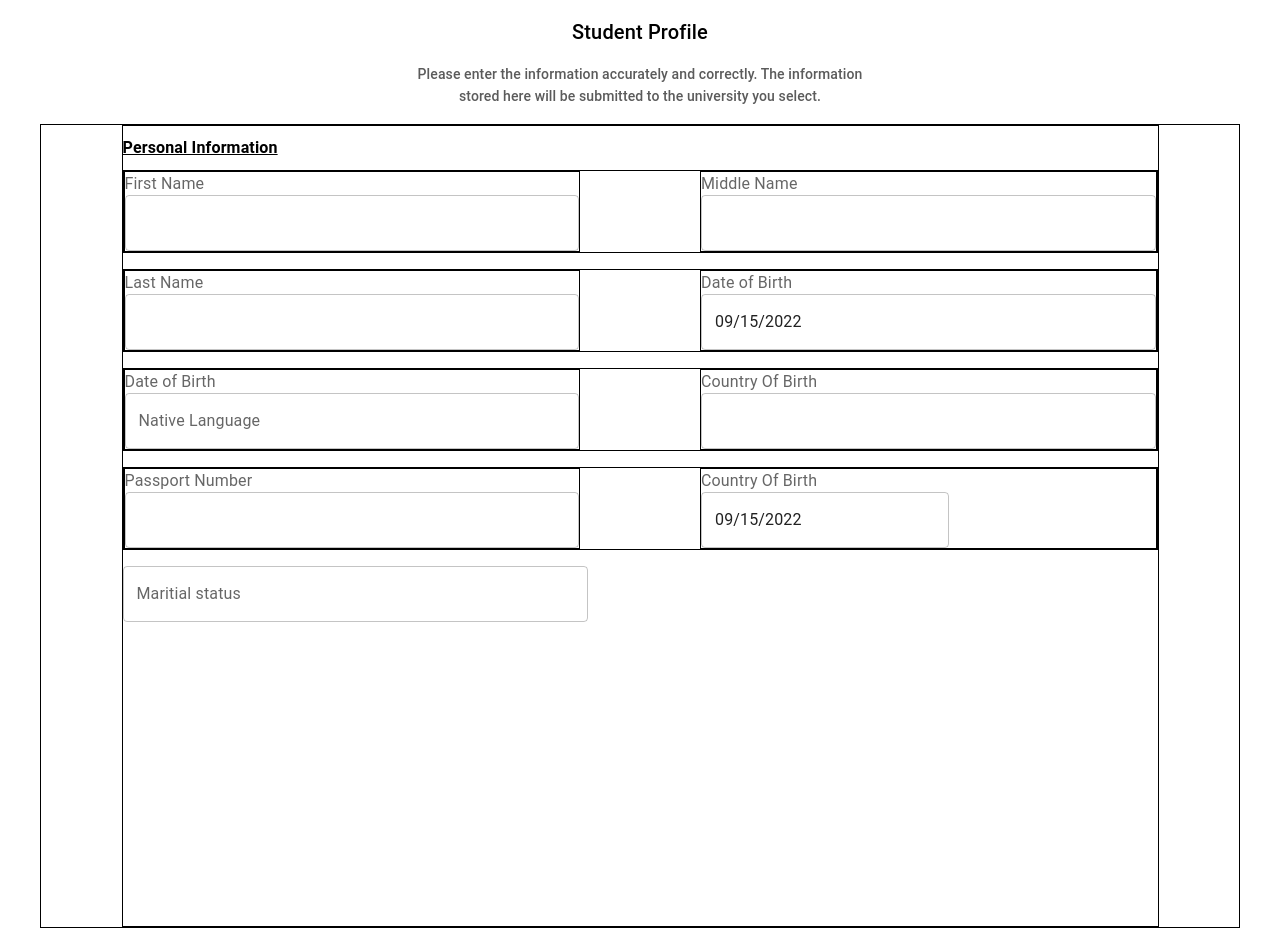
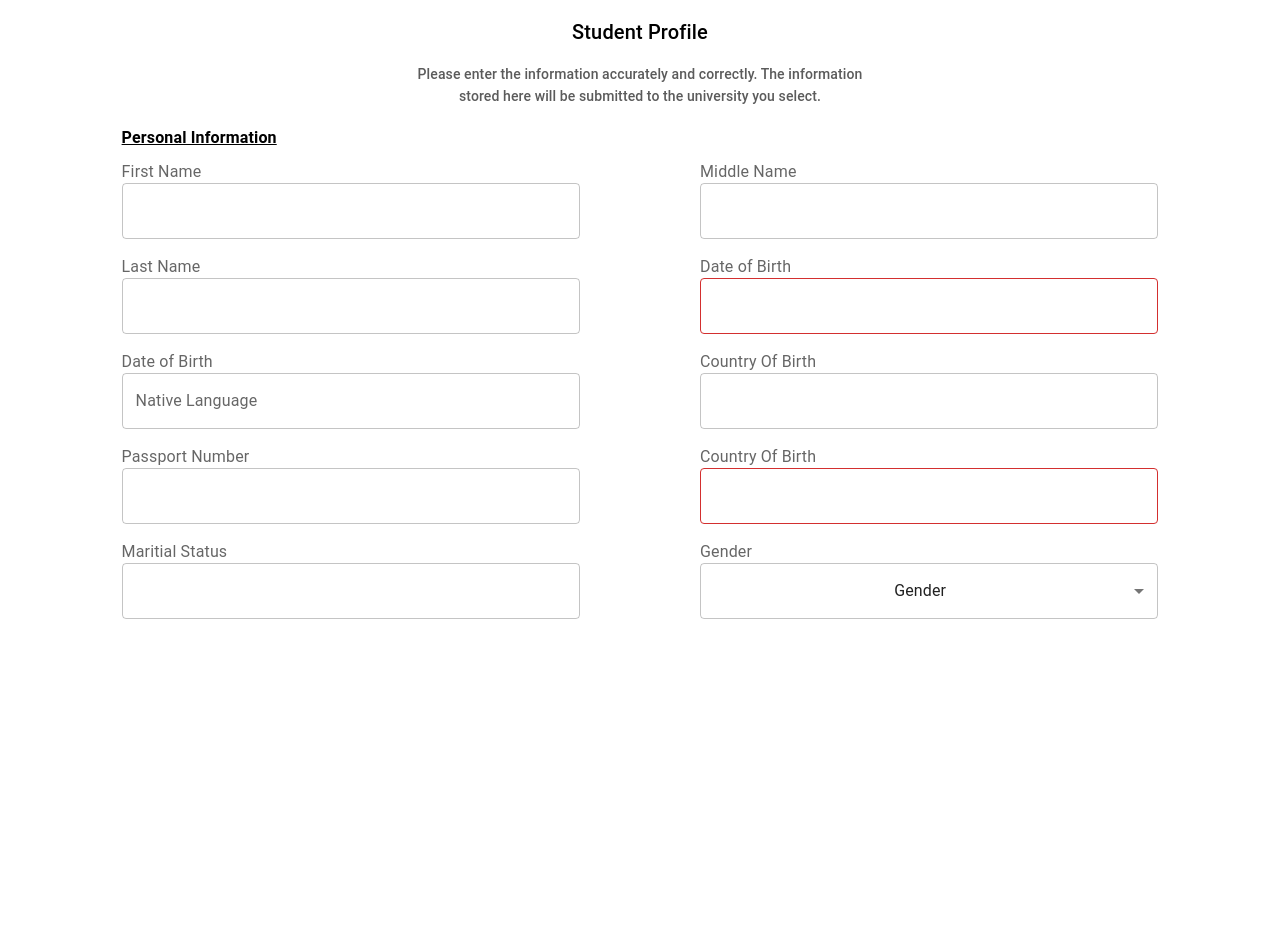
Before and after one commit to cecililu/studentform, a React (Create React App) app: page / in a window 1280 px wide. Built offline with nearby package versions, Linux system fonts and the light colour scheme.

Commit message:
added select feild for gender

```diff
--- a/src/Form.js
+++ b/src/Form.js
@@ -6,7 +6,8 @@ import { LocalizationProvider } from '@mui/x-date-pickers'
 import { AdapterDateFns } from '@mui/x-date-pickers/AdapterDateFns'
 import { Personal } from './Personal';
 export const Form = () => {
-  const [selectedDate, setselectedDate] = useState()
+  const [selectedDate, setselectedDate] = useState('')
+  const [gender, setGender] = useState("")
   return (
     <LocalizationProvider dateAdapter={AdapterDateFns}>
     <div>
@@ -21,9 +22,9 @@ export const Form = () => {
         </Typography>
       </div>
 
-  <Container  sx={{mt:4,mx:1,margin:'auto',border:1}}>
+  <Container  sx={{mt:4,mx:1,margin:'auto'}}>
 
-     <Personal setselectedDate={setselectedDate}  selectedDate={selectedDate}/>
+     <Personal setselectedDate={setselectedDate}  selectedDate={selectedDate} gender={gender} setGender={setGender}/>
 
   </Container>
   </div>
--- a/src/Personal.js
+++ b/src/Personal.js
@@ -1,4 +1,4 @@
-import { autocompleteClasses, Box, InputLabel, Stack, TextField, Typography } from "@mui/material"
+import { autocompleteClasses, Box, InputLabel, MenuItem, Select, Stack, TextField, Typography } from "@mui/material"
 import { DatePicker } from "@mui/x-date-pickers"
 // import SelectUnstyled from '@mui/base/SelectUnstyled';
 // import OptionUnstyled from '@mui/base/OptionUnstyled';
@@ -6,75 +6,95 @@ import { DatePicker } from "@mui/x-date-pickers"
 
 import React from 'react'
 
-export const Personal = ({selectedDate, setselectedDate}) => {
+
+export const Personal = ({selectedDate, setselectedDate,gender,setGender}) => {
+
+
+
   return (
-  <Box  alignItems="center" minHeight="100vh" sx={{border: 1 ,width:'90%',margin:'auto'}}>
+  <Box  alignItems="center" minHeight="100vh" sx={{width:'90%',margin:'auto'}}>
   <Typography align='left' variant="subtitle1" component="h2" sx={{my:1,fontWeight: 'bold',textDecoration: 'underline'}} >
     Personal Information
   </Typography>
- <Stack direction='row' columnGap={15} justifyContent='start' sx={{mb:2,border:1}}>
+ <Stack direction='row' columnGap={15} justifyContent='start' sx={{mb:2,}}>
 
-    <Stack direction='column' alignItems="start" sx={{border: 1, width:'45%' }}>
+    <Stack direction='column' alignItems="start" sx={{ width:'45%' }}>
     <InputLabel>First Name</InputLabel>
     <TextField sx ={{ width:'100%' }} name='first-name' id="outlined-basic"  variant="outlined"  />
     </Stack>
 
 
-    <Stack direction='column' alignItems="start" sx={{border: 1,width:'45%' }}>
+    <Stack direction='column' alignItems="start" sx={{width:'45%' }}>
     <InputLabel>Middle Name</InputLabel>
     <TextField sx={{width:'100%'}} name='middle-name' id="outlined-basic"  variant="outlined"/>
     </Stack>
 </Stack>
 
-  <Stack direction='row' columnGap={15} justifyContent='start' sx={{mb:2,border:1}}>
+  <Stack direction='row' columnGap={15} justifyContent='start' sx={{mb:2,}}>
 
-        <Stack direction='column' alignItems="start" sx={{border: 1, width:'45%' }}>
+        <Stack direction='column' alignItems="start" sx={{ width:'45%' }}>
         <InputLabel htmlFor="last-name">Last Name</InputLabel>
         <TextField  sx ={{width:'100%' }} name='last-name' id="outlined-basic"  variant="outlined" />
         </Stack>
 
-        <Stack direction='column' alignItems="start" sx={{border: 1, width:'45%' }}>
+        <Stack direction='column' alignItems="start" sx={{ width:'45%' }}>
             <InputLabel htmlFor="dob"> Date of Birth</InputLabel>
             <DatePicker id='dob' sx={{width:'100%' }}  renderInput={(params)=><TextField {...params} sx={{width: '100%'}}/>}
             value={selectedDate} onChange={(newvalue)=> setselectedDate(newvalue)}/>
        </Stack>
   </Stack>
 
-  <Stack direction='row' columnGap={15} justifyContent='start' sx={{mb:2,border:1}}>
+  <Stack direction='row' columnGap={15} justifyContent='start' sx={{mb:2}}>
 
 
-    <Stack direction='column' alignItems="start" sx={{border: 1, width:'45%' }}>
+    <Stack direction='column' alignItems="start" sx={{ width:'45%' }}>
         <InputLabel> Date of Birth</InputLabel>
         <TextField sx ={{width:'100%' }} id="outlined-basic" label="Native Language" variant="outlined"  />
     </Stack>
 
-    <Stack direction='column' alignItems="start" sx={{border: 1, width:'45%' }}>
+    <Stack direction='column' alignItems="start" sx={{ width:'45%' }}>
         <InputLabel htmlFor="country"> Country Of Birth</InputLabel>
         <TextField sx={{width:'100%'}} id="outlined-basic" name='country' variant="outlined"/>
     </Stack>
   </Stack>
 
 
-  <Stack direction='row' columnGap={15} justifyContent='start' sx={{mb:2,border:1}}>
-       <Stack direction='column' alignItems="start" sx={{border: 1, width:'45%' }}>
+  <Stack direction='row' columnGap={15} justifyContent='start' sx={{mb:2,}}>
+       <Stack direction='column' alignItems="start" sx={{ width:'45%' }}>
             <InputLabel htmlFor="pass"> Passport Number</InputLabel>
            <TextField  sx ={{width:'100%' }} name='pass' id="outlined-basic"  variant="outlined" />
        </Stack>
 
-       <Stack direction='column' alignItems="start" sx={{border: 1, width:'45%' }}>
+       <Stack direction='column' alignItems="start" sx={{ width:'45%' }}>
             <InputLabel htmlFor="pass-exp"> Country Of Birth</InputLabel>
-            <DatePicker name='pass-exp' sx={{width:'100px' }}   renderInput={(params)=><TextField {...params}/>}
+            <DatePicker name='pass-exp' sx={{width:'100px' }}   renderInput={(params)=><TextField {...params} sx={{width: '100%'}}/>}
             value={selectedDate} onChange={(newvalue)=> setselectedDate(newvalue)}/>
         </Stack>
   </Stack>
 
-  <Stack direction='row' spacing={7} justifyContent='start' sx={{mb:2}}>
-   <TextField  sx ={{width:'45%' }} id="outlined-basic" label="Maritial status" variant="outlined" />
+
+  <Stack direction='row' columnGap={15} justifyContent='start' sx={{mb:2}}>
+       <Stack direction='column' alignItems="start" sx={{ width:'45%' }}>
+            <InputLabel htmlFor="maritial-status"> Maritial Status</InputLabel>
+           <TextField  sx ={{width:'100%' }} name='maritial-status' id="outlined-basic"  variant="outlined" />
+       </Stack>
+
+       <Stack direction='column' alignItems="start" sx={{ width:'45%' }}>
+            <InputLabel htmlFor="pass-exp">Gender</InputLabel>
+            <Select displayEmpty value={gender} sx ={{width:'100%'}}
+            onChange={(e)=>{
+             console.log( e.target.value)
+             setGender(e.target.value)
+            }}>
+              <MenuItem value ='' disabled>Gender</MenuItem>
+              <MenuItem value={'male'}>Male</MenuItem>
+              <MenuItem value={"female"}>Female</MenuItem>
+              <MenuItem value={"others"}>Other</MenuItem>
+            </Select>
+        </Stack>
+  </Stack>
 
 
-
-
-  </Stack>
 
   </Box>
       )
```
